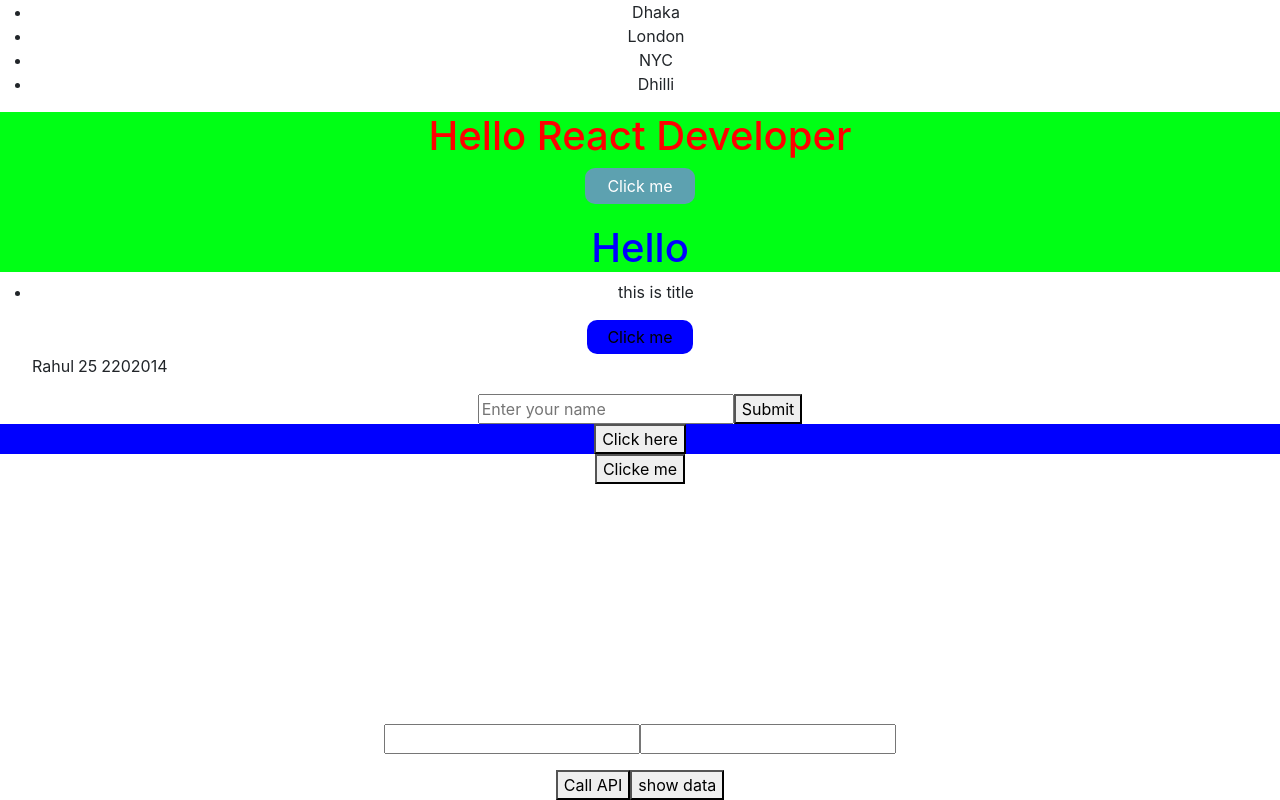
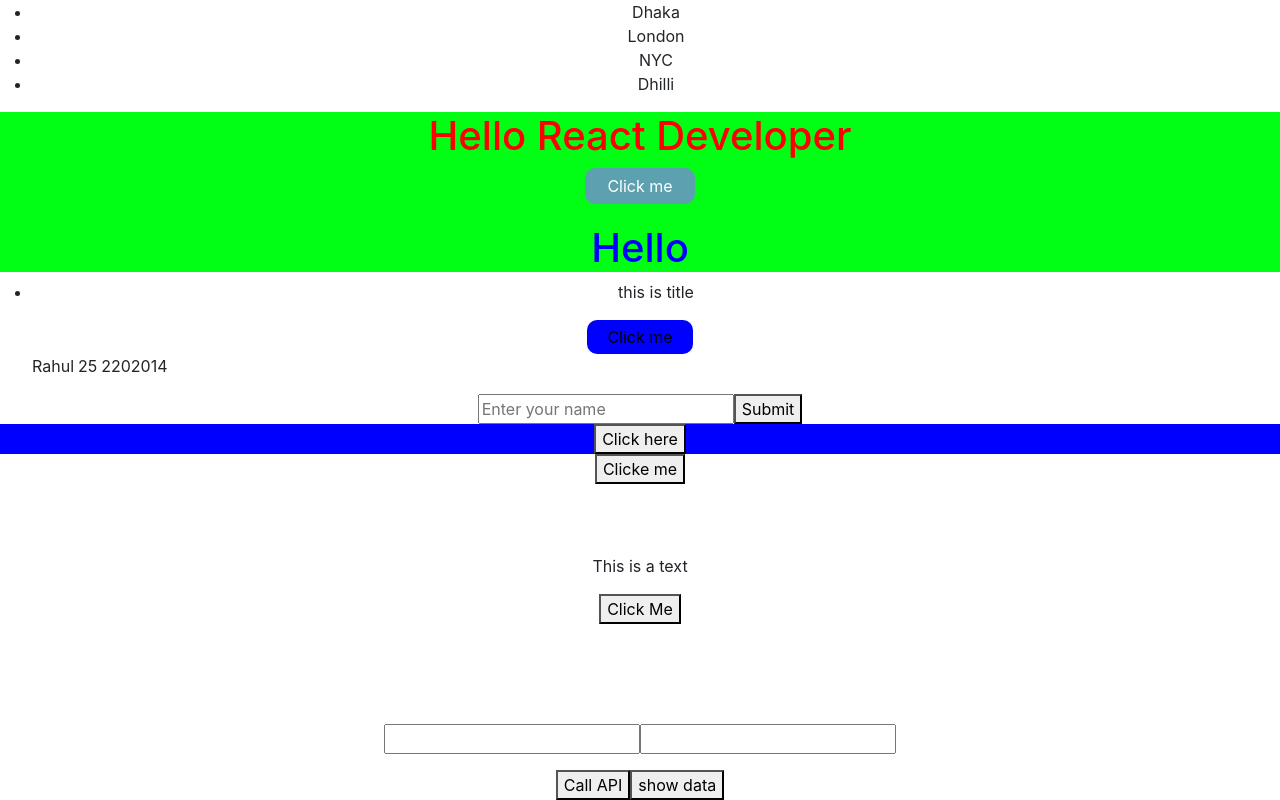
Before and after one commit to SumanPSTU/React-Basic, a React (Create React App) app: page / in a window 1280 px wide. Shown: the part 336-1136 px from the top of the page. Built offline with nearby package versions, Linux system fonts and the light colour scheme.

Commit message:
add usestate file

```diff
--- a/src/App.js
+++ b/src/App.js
@@ -1,8 +1,8 @@
 import "./assets/style/App.css";
 import IFelse from "./component/IFelse";
 import Navbar  from "./component/Navbar";
-
 import Hooks from "./component/Hooks";
+import UsestateTest from "./component/UsestateTest";
 
 export default function App() {
   return (
@@ -10,6 +10,11 @@ export default function App() {
       {Navbar()}
       {IFelse()}
       <Hooks/>
+      <div>
+      <UsestateTest/>
+      </div>
+
+
     </div>
   );
 }
--- /dev/null
+++ b/src/component/UsestateTest.jsx
@@ -0,0 +1,18 @@
+import { useState } from "react";
+
+const UsestateTest = () => {
+  const [text, setText] = useState("This is a text");
+
+  const click = () => {
+    setText("This is a new text");
+  };
+
+  return (
+    <div>
+      <p>{text}</p>
+      <button onClick={click}>Click Me</button>
+    </div>
+  );
+};
+
+export default UsestateTest;
--- a/src/index.js
+++ b/src/index.js
@@ -8,6 +8,7 @@ const root = ReactDOM.createRoot(document.getElementById('root'));
 root.render(
   <React.StrictMode>
     <App />
+
   </React.StrictMode>
 );
 reportWebVitals();
```
